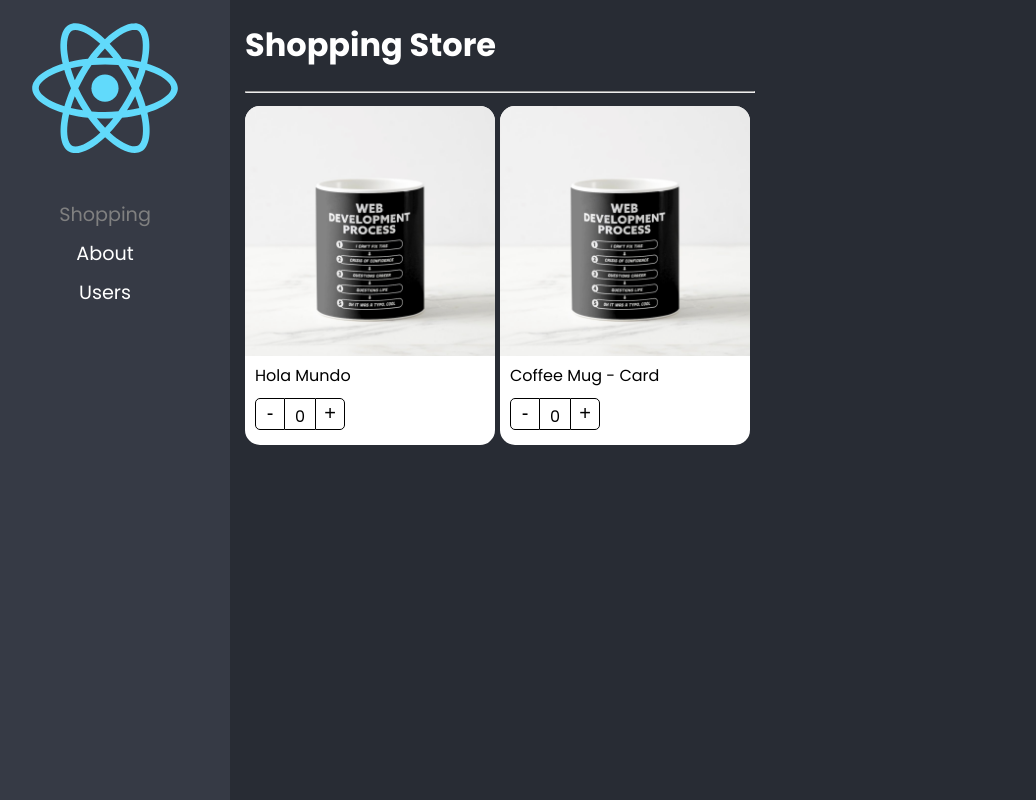
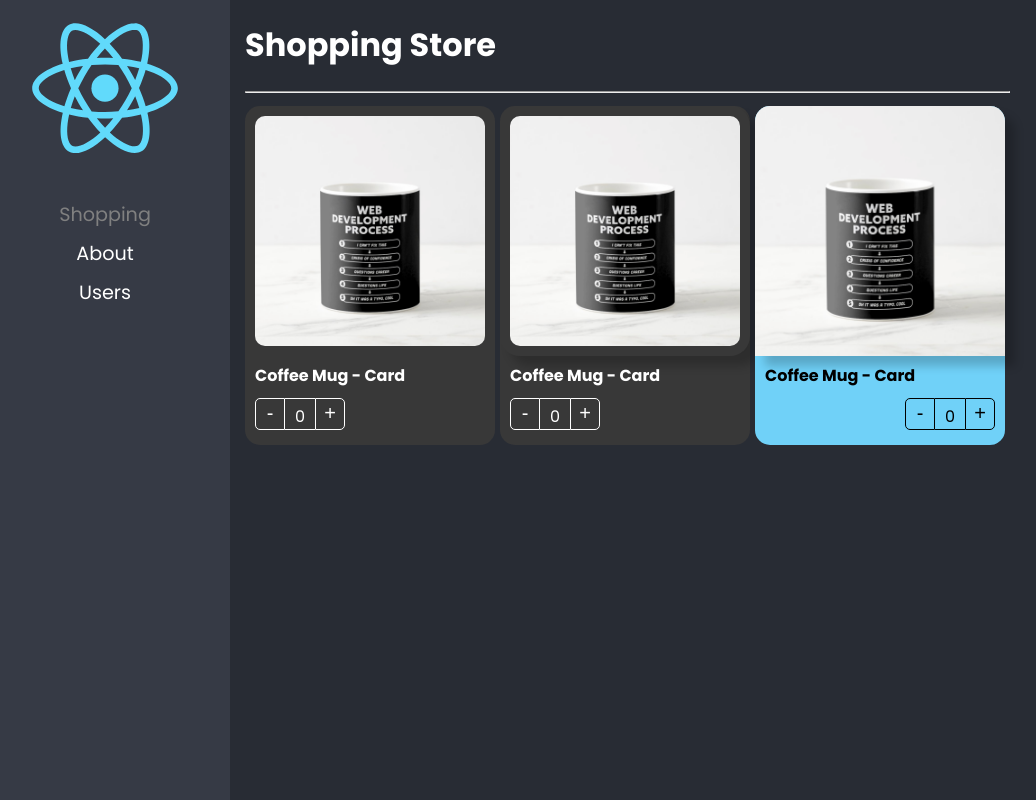
Before and after one commit to elmerjacobo97/react-adv, a React (Create React App) app: page /home in a window 1280 px wide. Shown: the whole page, without its empty margins (20-1056 px from the left). Built offline with nearby package versions, Linux system fonts and the light colour scheme.

Commit message:
Component Extend Styles - listo

```diff
--- a/src/02-component-patterns/components/ProductButtons.tsx
+++ b/src/02-component-patterns/components/ProductButtons.tsx
@@ -1,12 +1,20 @@
-import { useContext } from "react";
+import { CSSProperties, useContext } from "react";
 import styles from "../styles/styles.module.css";
 import { ProductContext } from "./ProductCard";
 
-export const ProductButtons = () => {
+export interface Props {
+    className?: string;
+    style?: CSSProperties;
+}
+
+export const ProductButtons = ({ className, style }: Props) => {
     const { counter, increaseBy} = useContext(ProductContext);
 
     return (
-        <div className={styles.buttonsContainer}>
+        <div
+            className={`${styles.buttonsContainer} ${className}`}
+            style={style}
+        >
             <button
                 type="button"
                 className={styles.buttonMinus}
--- a/src/02-component-patterns/components/ProductCard.tsx
+++ b/src/02-component-patterns/components/ProductCard.tsx
@@ -1,12 +1,20 @@
-import { createContext } from "react";
+import {createContext, CSSProperties, ReactElement} from "react";
 import useProduct from "../hooks/useProduct";
-import { ProductCardProps, ProductContextProps } from "../interfaces/interfaces";
+import { Product, ProductContextProps } from "../interfaces/interfaces";
 import styles from '../styles/styles.module.css';
 
 export const ProductContext = createContext({} as ProductContextProps);
 const { Provider } = ProductContext;
 
-export const ProductCard = ({ children, product }: ProductCardProps) => {
+
+export interface Props {
+    product: Product;
+    children?: ReactElement | ReactElement[];
+    className?: string;
+    style?: CSSProperties;
+}
+
+export const ProductCard = ({ children, product, className, style }: Props) => {
     const {counter, increaseBy} = useProduct();
 
     return (
@@ -15,7 +23,10 @@
             increaseBy,
             product,
         }}>
-            <div className={styles.productCard}>
+            <div
+                className={`${styles.productCard} ${className}`}
+                style={style}
+            >
                 {children}
             </div>
         </Provider>
--- a/src/02-component-patterns/components/ProductImage.tsx
+++ b/src/02-component-patterns/components/ProductImage.tsx
@@ -1,9 +1,15 @@
-import { useContext } from "react";
+import { CSSProperties, useContext } from "react";
 import { ProductContext } from "./ProductCard";
 import noImage from "../assets/no-image.jpg";
 import styles from "../styles/styles.module.css";
 
-export const ProductImage = ({img = ''}) => {
+export interface Props {
+    img?: string;
+    className?: string;
+    style?: CSSProperties;
+}
+
+export const ProductImage = ({img, className, style}: Props) => {
     const { product } = useContext(ProductContext);
     let imgToShow : string;
 
@@ -16,6 +22,11 @@
     }
 
     return (
-        <img className={styles.productImg} src={imgToShow} alt="Product" />
+        <img
+            className={`${styles.productImg} ${className}`}
+            style={style}
+            src={imgToShow}
+            alt="Product"
+        />
     )
 }
--- a/src/02-component-patterns/components/ProductTitle.tsx
+++ b/src/02-component-patterns/components/ProductTitle.tsx
@@ -1,11 +1,22 @@
-import { useContext } from "react";
+import { CSSProperties, useContext } from "react";
 import styles from "../styles/styles.module.css";
 import { ProductContext } from "./ProductCard";
 
-export const ProductTitle = ({ title }: { title?: string }) => {
+export interface Props {
+    title?: string;
+    className?: string;
+    style?: CSSProperties;
+}
+
+export const ProductTitle = ({ title, className, style }: Props) => {
     const { product } = useContext(ProductContext);
 
     return (
-        <span className={styles.productDescription}>{title ? title : product.title}</span>
+        <span
+            className={`${styles.productDescription} ${className}`}
+            style={style}
+        >
+            {title ? title : product.title}
+        </span>
     )
 }
--- a/src/02-component-patterns/pages/ShoppingPage.tsx
+++ b/src/02-component-patterns/pages/ShoppingPage.tsx
@@ -1,4 +1,5 @@
 import { ProductButtons, ProductCard, ProductImage, ProductTitle } from "../components";
+import '../styles/custom-styles.css';
 
 const product = {
     id: '1',
@@ -14,20 +15,57 @@
 
             <div style={{
                 display: 'flex',
+                flexDirection: 'row',
                 flexWrap: 'wrap'
             }}>
 
                 {/* Dos patrones diferentes */}
-                <ProductCard product={product}>
-                    <ProductCard.Image />
-                    <ProductCard.Title title={'Hola Mundo'} />
-                    <ProductCard.Buttons />
+                <ProductCard
+                    product={product}
+                    className="bg-dark text-white"
+                >
+                    <ProductCard.Image className="custom-image" />
+                    <ProductCard.Title className="text-bold" />
+                    <ProductCard.Buttons  className="custom-buttons" />
                 </ProductCard>
 
-                <ProductCard product={product}>
-                    <ProductImage />
-                    <ProductTitle />
-                    <ProductButtons />
+                <ProductCard
+                    product={product}
+                    className="bg-dark text-white"
+                >
+                    <ProductImage
+                        className="custom-image"
+                        style={{
+                            boxShadow: '10px 10px 10px rgba(0,0,0,0.2)'
+                        }}
+                    />
+                    <ProductTitle className="text-bold" />
+                    <ProductButtons className="custom-buttons" />
+                </ProductCard>
+
+                {/* CSS property */}
+                <ProductCard
+                    product={product}
+                    style={{
+                        backgroundColor: '#70D1F8'
+                    }}
+                >
+                    <ProductImage
+                        style={{
+                            boxShadow: '10px 10px 10px rgba(0,0,0,0.2)'
+                        }}
+                    />
+                    <ProductTitle
+                        style={{
+                            fontWeight: '700'
+                        }}
+                    />
+                    <ProductButtons
+                        style={{
+                            display: 'flex',
+                            justifyContent: 'end'
+                        }}
+                    />
                 </ProductCard>
             </div>
         </div>
--- /dev/null
+++ b/src/02-component-patterns/styles/custom-styles.css
@@ -0,0 +1,22 @@
+.bg-dark {
+    background-color: rgb(56, 56, 56);
+}
+
+.text-white {
+    color: #FFF;
+}
+
+.text-bold {
+    font-weight: 700;
+}
+
+.custom-image {
+    padding: 10px;
+    border-radius: 20px;
+    width: calc(100% - 20px);
+}
+
+.custom-buttons button, .custom-buttons div {
+    color: #FFF;
+    border-color: #FFF;
+}
```
Also changed, not shown: src/02-component-patterns/interfaces/interfaces.ts (+7 -9 lines).
